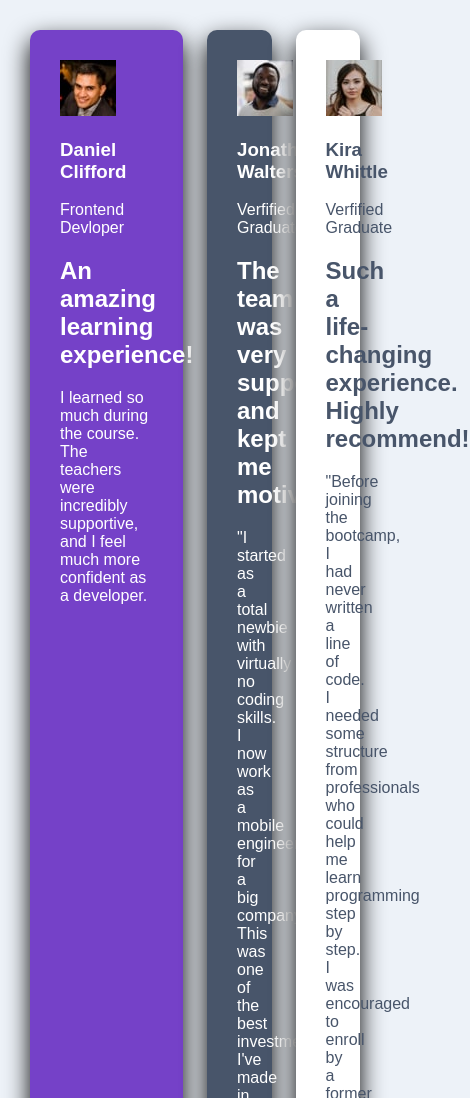
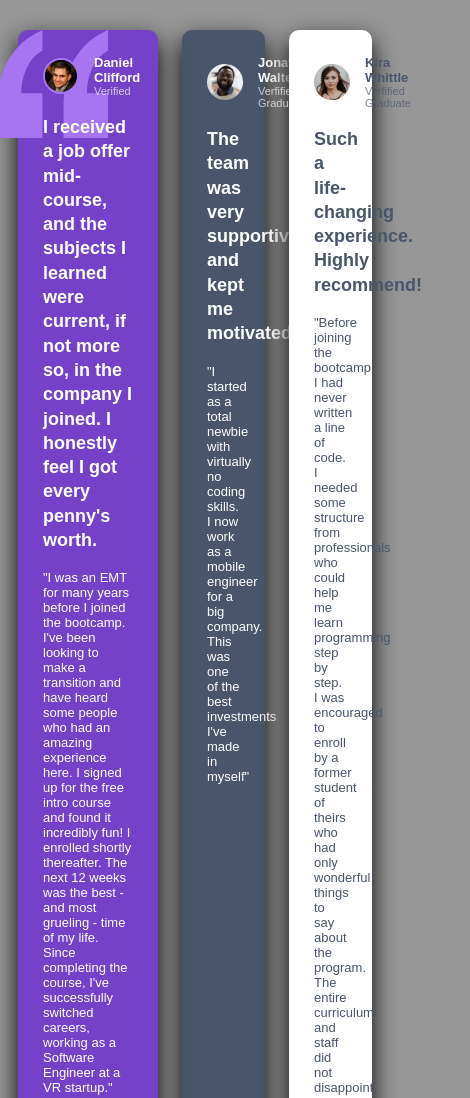
Before and after one commit to haakon26pg-sketch/CSS-Testimonial-Grid-Task, a plain HTML site: page index.html in a window 390 px wide. Shown: the top 1098 px of the page, 470 px wide, since content can reach past the window. Drawn offline with Linux system fonts and the light colour scheme.

Commit message:
all cards in grid are designed and doing a final design pass before submitting.

```diff
--- a/index.html
+++ b/index.html
@@ -5,27 +5,34 @@
     <meta name="viewport" content="width=device-width, initial-scale=1.0">
     <title>CSS Testimonial Grid</title>
     <link rel="stylesheet" href="style.css">
+    <link rel="shortcut icon" href="images/favicon-32x32.png" type="image/x-icon">
 </head>
 <body>
+
+
 
     <section class="Testimonial">
 
         <article class="testimonial daniel">
+
+        <img src="images/bg-pattern-quotation.svg"
+         alt=""
+         class="quotation-bg">
+
+
             <div class="profile">
                 <img src="images/image-daniel.jpg" alt="An image of a man in a suit">
 
                 <div class="profile-info">
                     <h3>Daniel Clifford</h3>
-                    <p>Frontend Devloper</p>
+                    <p>Verified</p>
                 </div>
             </div>
 
-            <h2>An amazing learning experience!</h2>
+            <h2>I received a job offer mid-course, and the subjects I learned were current, if not more so, in the company I joined. I honestly feel I got every penny's worth.</h2>
 
             <p class="review">
-            I learned so much during the course.
-            The teachers were incredibly supportive,
-            and I feel much more confident as a developer.
+           "I was an EMT for many years before I joined the bootcamp. I've been looking to make a transition and have heard some people who had an amazing experience here. I signed up for the free intro course and found it incredibly fun! I enrolled shortly thereafter. The next 12 weeks was the best - and most grueling - time of my life. Since completing the course, I've successfully switched careers, working as a Software Engineer at a VR startup."
             </p>
         </article>
 
@@ -60,7 +67,7 @@
             <h2>Such a life-changing experience. Highly recommend!</h2>
 
             <p class="review">
-            "Before joining the bootcamp, I had never written a line of code. I needed some structure from professionals who could help me learn programming step by step. I was encouraged to enroll by a former student of theirs who had only wonderful things to say about the program. The entire curriculum and staff did not disappoint. They were very hands-on**,** and I never had to wait long for assistance. The agile team project, in particular, was outstanding. It took my learning to the next level in a way that no tutorial ever could. In fact, I've often referred to it during interviews as an example of my development experience. It certainly helped me land a job as a full-stack developer after receiving multiple offers. 100% recommend!"
+            "Before joining the bootcamp, I had never written a line of code. I needed some structure from professionals who could help me learn programming step by step. I was encouraged to enroll by a former student of theirs who had only wonderful things to say about the program. The entire curriculum and staff did not disappoint. They were very hands-on and I never had to wait long for assistance. The agile team project, in particular, was outstanding. It took my learning to the next level in a way that no tutorial ever could. In fact, I've often referred to it during interviews as an example of my development experience. It certainly helped me land a job as a full-stack developer after receiving multiple offers. 100% recommend!"
             </p>
         </article>
 
--- a/style.css
+++ b/style.css
@@ -7,7 +7,7 @@ body {
     margin: 0;
     min-height: 100vh;
     padding: 30px;
-    background-color: #edf2f8;
+    background-color: #979797;
 
     display: grid;
     place-items: center;
@@ -52,6 +52,22 @@ body {
 
     background-color: #7541c8;
     color: #ffffff;
+
+    position: relative;
+    isolation: isolate;
+}
+
+/* quotation background */
+.quotation-bg {
+    position: absolute;
+
+    top: 0;
+    right: 50px;
+
+    width: 110px;
+    height: auto;
+
+    z-index: -1;
 }
 
 /* Jonathan - dark gray blue card */
@@ -73,4 +89,159 @@ body {
 /* jeanette - small white card */
 .jeanette {
     grid-area: jeanette;
+
+    background-color: #ffffff;
+    color: #48556a;
 }
+
+/* patrick - dark navy card */
+.patrick {
+    grid-area: patrick;
+
+    background-color: #19212e;
+    color: #ffffff;
+}
+
+/* profile section */
+
+.profile {
+    display: flex;
+    align-items: center;
+
+    gap: 15px;
+    margin-bottom: 18px;
+}
+
+/* profile pictures */
+
+.profile img {
+    width: 36px;
+    height: 36px;
+
+    border-radius: 50%;
+    object-fit: cover;
+
+    flex-shrink: 0;
+}
+
+/* profile info container */
+
+.prorfile-info {
+    display: flex;
+    flex-direction: column;
+    gap: 3px;
+}
+
+/* user name */
+.profile-info h3 {
+    margin: 0;
+
+    font-size: 13px;
+    font-weight: 600;
+}
+
+/* user occuption / graduate status */
+.profile-info p {
+    margin: 0;
+
+    font-size: 11px;
+    opacity: 0.7;
+}
+
+/* testimonial text */
+
+/* main testimonial heading */
+.testimonial h2 {
+    margin: 0 0 18px;
+
+    font-size: 19px;
+    font-weight: 600;
+    line-height: 1.35;
+}
+
+/* review paragraph */
+.review {
+    margin: 0;
+
+    font-size: 13px;
+    line-height. 1.6;
+
+    opcaity: 0.75;
+}
+
+/* additional profile img styling */
+
+/* purple border around daniels image */
+.daniel .profile img {
+    border: 2px solid #a775f1;
+}
+
+/* purple border for patricks image */
+
+.patrick .profile img {
+    boeder: 2px solid #7541c8;
+}
+
+/* tablet responsiveness */
+
+@media (max-width: 900px) {
+
+    body {
+        align-items: flex-start;
+    }
+
+    .testimonial {
+    /* change from four columns to two */
+        grid-template: repeat(2, minmax(0, 1fr));
+
+    /* Rearrange the testimonial cards */
+    grid-template-areas:
+    "daniel daniel"
+    "jonathan jeanette"
+    "patrick patrick"
+    "kira kira"
+
+    gap: 20px;
+    }
+
+.testimonial {
+    padding: 25px;
+    }
+
+}
+
+/* mobile responsiveness */
+
+@media (max-width: 600px) {
+
+    body {
+        padding: 30px 18px;
+    }
+
+    .testimonial {
+        /* one column on mobile */
+        grid-template-columns: 1fr;
+
+        /* stack cards vertically */
+        grid-template-areas:
+        "daniel"
+        "jonathan"
+        "jeanette"
+        "patrick"
+        "kira";
+
+        gap: 20px;
+    }
+
+    .testimonial {
+        padding: 25px;
+    }
+
+    .testimonial h2 {
+        font-size: 18px;
+    }
+
+    .review {
+        font-size: 13px;
+    }
+}
```
